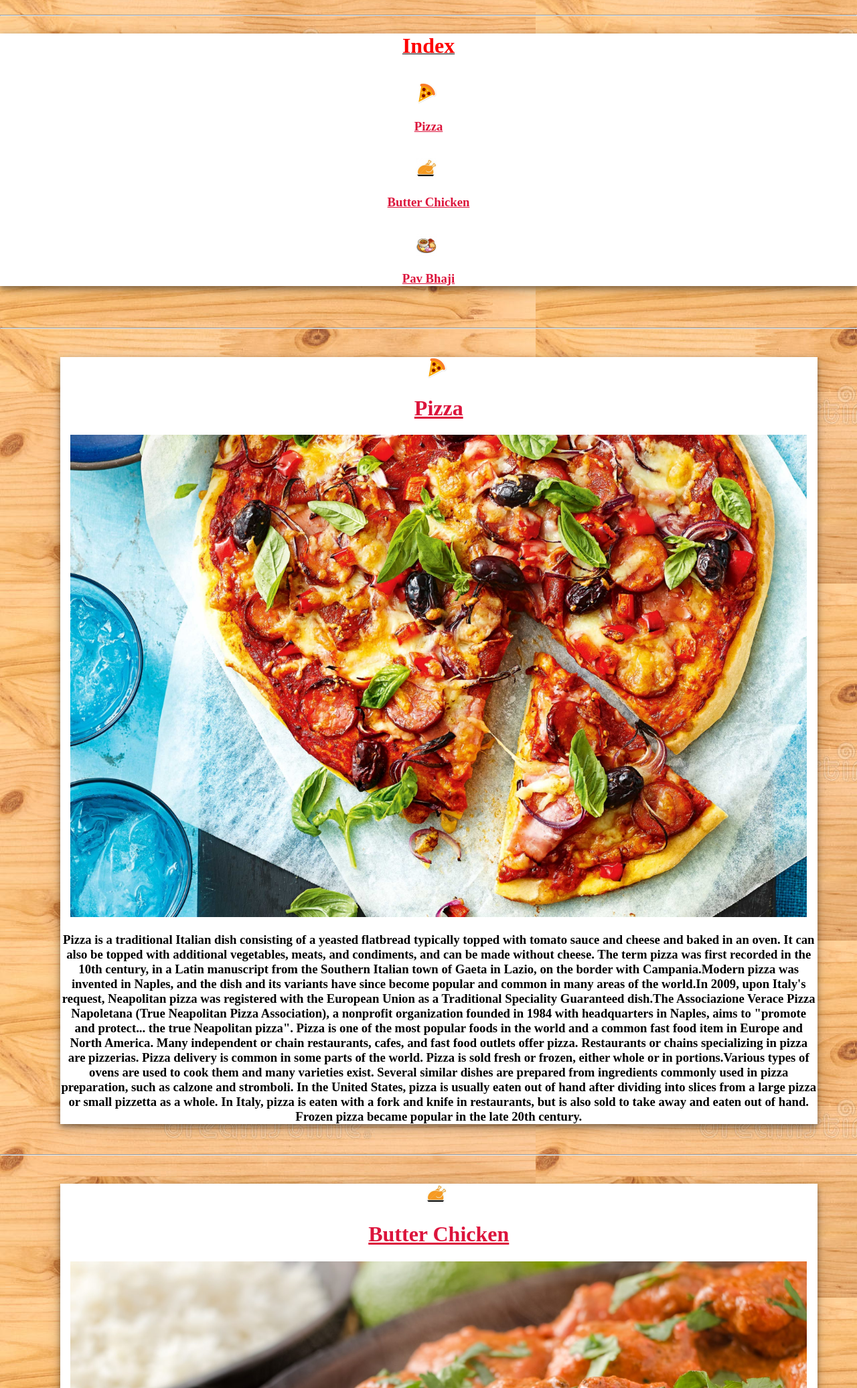
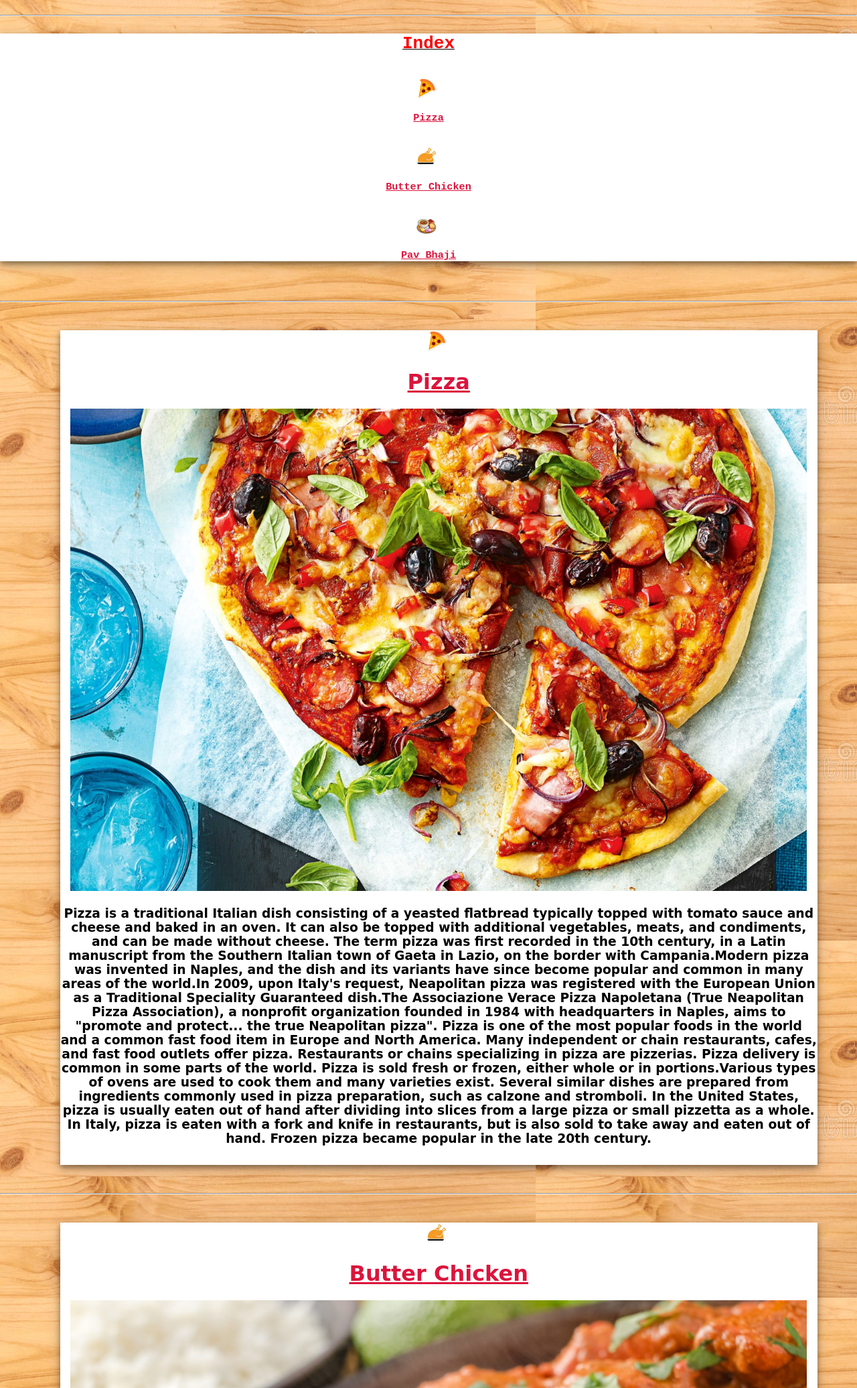
Before and after one commit to kps1998/Assignment-2, a plain HTML site: page My_Favourite_Food.html in a window 1280 px wide. Shown: the part 728-2800 px from the top of the page at 67% size. Drawn offline with Linux system fonts and the light colour scheme.

Commit message:
Eleventh

```diff
--- a/My_Favourite_Food.html
+++ b/My_Favourite_Food.html
@@ -28,7 +28,7 @@
             <hr />
             <br />
             <div class="index" id="index">
-                <b><u><font face="Times New Roman" size="6" color="red">Index</font></u></b>
+                <b><u><font face="Monospace" size="6" color="red">Index</font></u></b>
             <br />
             <br />
                 <div class="button2">
@@ -63,7 +63,7 @@
                         Several similar dishes are prepared from ingredients commonly used in pizza preparation, such as calzone and stromboli. In the
                         United States, pizza is usually eaten out of hand after dividing into slices from a large pizza or small pizzetta as a whole. In Italy,
                         pizza is eaten with a fork and knife in restaurants, but is also sold to take away and eaten out of hand. Frozen pizza became popular
-                        in the late 20th century.</h3></p></li>
+                        in the late 20th century.<br /></h3></p></li>
                 </div>
                 </ol>
                 <br />
@@ -87,7 +87,7 @@
                 <div class="about">
                     <li id="pavbhaji"><h1><a href="Pav%20bhaji%20-%20Wikipedia.pdf">Pav Bhaji</a></h1> <img src="pav-bhaji-recipe-step-by-step-instructions.jpg" height="720px" width="1100px">
                     <p><h3>Pav bhaji is a fast food dish from India, consisting of a thick vegetable curry, fried and served with a soft bread roll.The dish originated in the 1850s as a fast lunchtime dish for textile mill workers in Mumbai.Pav bhaji was later served at restaurants throughout the cityPav bhaji is now offered at outlets from simple hand carts to formal restaurants in India and abroad.Pav bhaji has many variations in ingredients and garnishes, but is essentially a spiced mixture of mashed vegetables in a thick
-                    gravy served hot with a soft white bread roll, usually cooked on a flat griddle (tava).</h3></p></li>
+                    gravy served hot with a soft white bread roll, usually cooked on a flat griddle (tava).<br /></h3></p></li>
                 </div>
             </ol>
         </center>
--- a/stylesheet.css
+++ b/stylesheet.css
@@ -53,6 +53,7 @@ body
         opacity: 1.0;
         box-shadow: 0 4px 8px 0 rgba(0, 0, 0, 0.4), 0 6px 20px 0 rgba(0, 0, 0, 0.19);
         width: 95%;
+        padding-bottom: 10px;
     }
 a
     {
@@ -62,31 +63,40 @@ a
      {
          list-style-image: url(favicon-32x32_1.png);
          display: inline;
+         font-family: monospace;
      }
 .ol22
      {
           list-style-image: url(favicon-32x32_2.png);
           display: inline;
+         font-family: monospace;
      }
 .ol33
      {
          list-style-image: url(favicon-32x32_5.png);
          display: inline;
+         font-family: monospace;
      }
 .ol1
     {
         list-style-image: url(favicon-32x32_1.png);
         margin-left: 50px;
+        font-family: cursive;
+        justify-content: center;
     }
 .ol2
     {
         list-style-image: url(favicon-32x32_2.png);
         margin-left: 50px;
+        font-family: cursive;
+        justify-content: center;
     }
 .ol3
     {
         list-style-image: url(favicon-32x32_5.png);
         margin-left: 50px;
+        font-family: cursive;
+        justify-content: center;
     }
 .bottomnav
     {
@@ -98,4 +108,5 @@ a
         width : 100%;
         opacity: 1.0;
         box-shadow: 0 4px 8px 0 rgba(0, 0, 0, 0.4), 0 6px 20px 0 rgba(0, 0, 0, 0.19);
+        font-family: monospace;
     }
```
